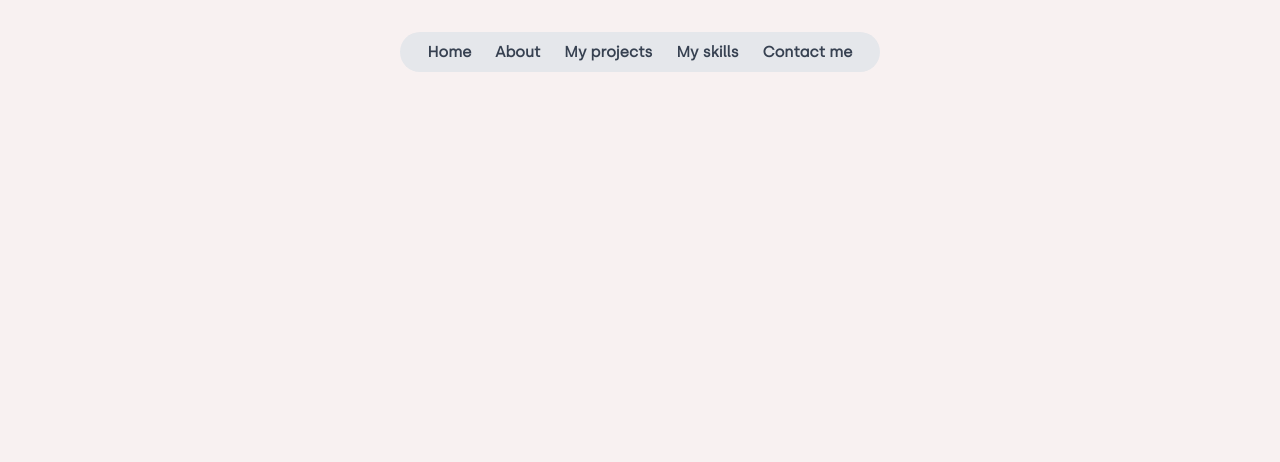
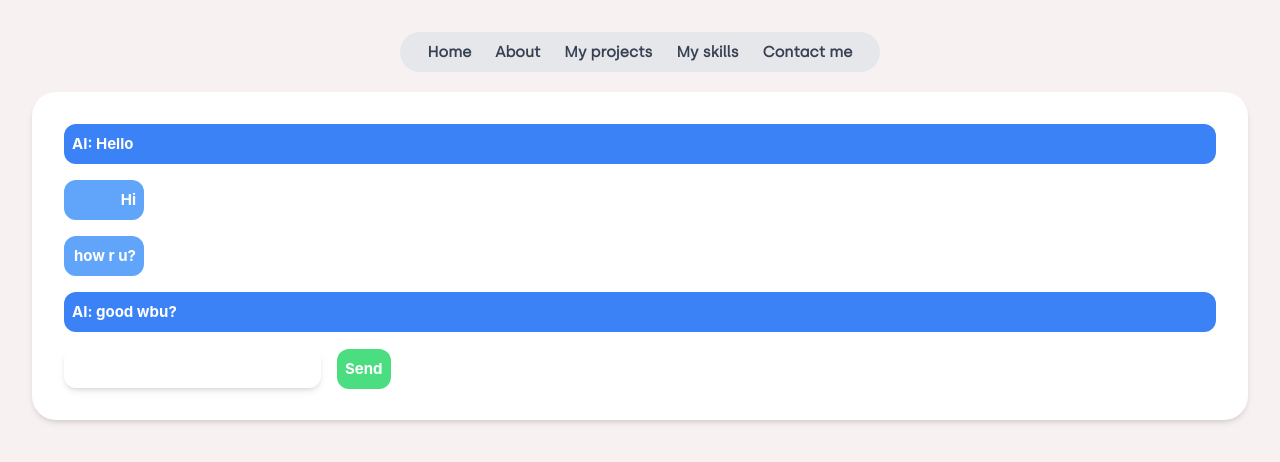
Before and after one commit to superjoep/PortfolioStage, a Vue app: page /contact/chat in a window 1280 px wide. Shown: the top 462 px of the page. Built offline with nearby package versions, Linux system fonts and the light colour scheme.

Commit message:
Chatbot Beginning

```diff
--- a/src/router/index.js
+++ b/src/router/index.js
@@ -34,6 +34,11 @@ const router = createRouter({
       name: 'singleProject',
       component: () => import('../views/singleProjectView.vue')
     },
+    {
+      path: '/contact/chat',
+      name: 'chatbot',
+      component: () => import('../views/Chatbot/chatPage.vue')
+    },
 
   ]
 })
--- /dev/null
+++ b/src/views/Chatbot/chatPage.vue
@@ -0,0 +1,57 @@
+<template>
+<div class="rounded-3xl h-full p-8 self-start  hover:shadow-xl bg-white basis-1/4 grid-cols-1 gap-4 text-black shadow-md col-span-3 sm:col-span-3 md:col-span-3 grid flex flex-col">
+    <div v-for="item in tempChatData" :key="tempChatData.Message">
+        <div class="grid-cols-1 rounded-xl col-start-1 text-white p-2 bg-blue-500" v-if="item.isAI != false">AI: {{ item.Message }}</div>
+        <div class="rounded-xl grid w-20 justify-items-end text-white p-2 bg-blue-400" v-if="item.isAI != true">
+            <div class="grid-cols-1 col-start-1">
+            {{ item.Message }}
+            </div>
+        </div>
+    </div>
+    <form v-on:submit.prevent="sendmessage">
+    <input type="text" v-model="chatMessage" class="shadow-md p-2 h-full rounded-xl">
+    <input  type="submit" value="Send" class="bg-green-400 text-white p-2 ml-4 hover:bg-green-500 rounded-xl"></input>
+    </form>
+</div>
+</template>
+<script>
+
+const tempChatData = [
+    {
+    isAI: true,
+    Message: "Hello"
+    },
+    {
+    isAI: false,
+    Message: "Hi"
+    },
+    {
+    isAI: false,
+    Message: "how r u?"
+    },
+    {
+    isAI: true,
+    Message: "good wbu?"
+    },
+
+]
+
+export default {
+    data() {
+        return {
+            tempChatData,
+        };
+    },
+    methods: {
+        sendmessage() {
+            let message = {
+                isAI: false,
+                Message: this.chatMessage
+            }
+            this.tempChatData.push(message)
+      }
+
+
+}}
+
+</script>
```
